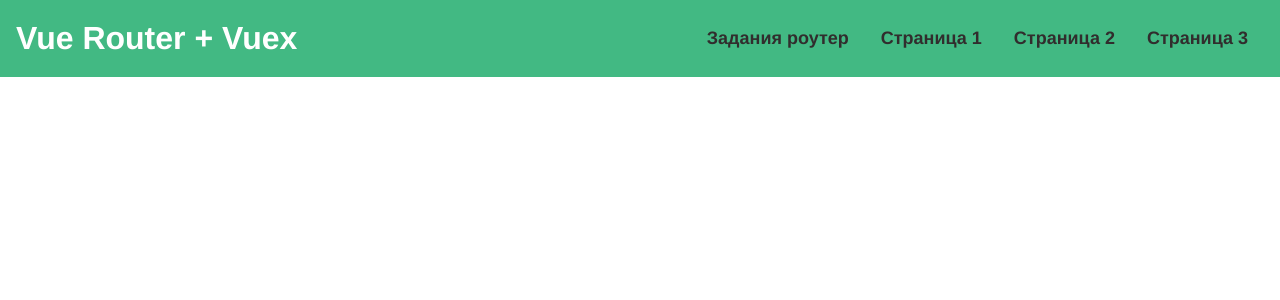
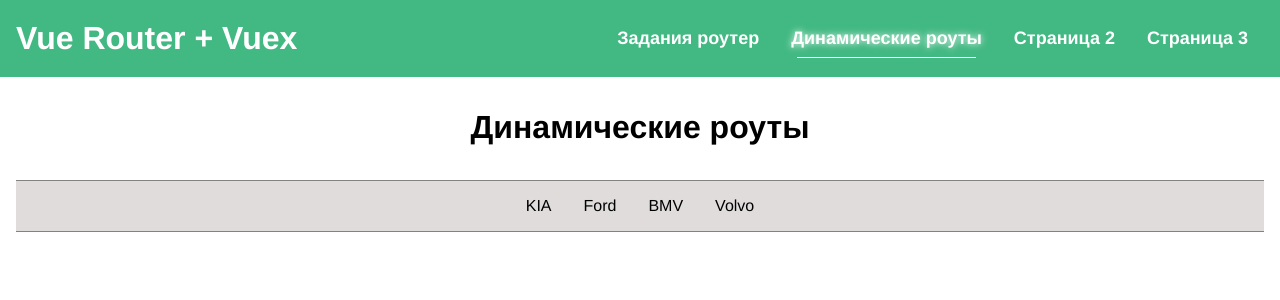
Before and after one commit to VladimirShadrov/vue-router-and-vuex-repetition, a Vue app: page /dinamic-routes in a window 1280 px wide. Shown: the top 300 px of the page. Built offline with nearby package versions, Linux system fonts and the light colour scheme.

Commit message:
Контент "Динамические роуты"

```diff
--- a/src/App.vue
+++ b/src/App.vue
@@ -17,7 +17,7 @@ export default {
     return {
       routerLinks: [
         { id: 2, path: '/', title: 'Задания роутер' },
-        { id: 3, path: '/page1', title: 'Страница 1' },
+        { id: 3, path: '/dinamic-routes', title: 'Динамические роуты' },
         { id: 4, path: '/page2', title: 'Страница 2' },
         { id: 5, path: '/page3', title: 'Страница 3' },
       ],
@@ -52,25 +52,43 @@ export default {
 .router-link__active {
   text-decoration: none;
   font-weight: bold;
-  padding: 8px 16px;
+  border: none;
+  outline: none;
+  position: relative;
+  padding: 0 16px;
+
   transition: all 0.3s;
   font-size: 18px;
 }
 
 .router-link {
-  color: rgb(49, 45, 45);
+  color: white;
 
   &:hover {
-    color: white;
+    text-shadow: 0 0 7px #fff;
   }
 }
 
 .router-link__active {
-  color: white;
+  text-shadow: 0 0 7px #fff;
+
+  &::before {
+    content: '';
+    position: absolute;
+    bottom: -10px;
+    left: 10%;
+    width: 80%;
+    height: 1px;
+    background: white;
+  }
 }
 
 .theme-title {
   text-align: center;
   margin: 16px 0;
 }
+
+.content-wrapper {
+  padding: 16px;
+}
 </style>
--- /dev/null
+++ b/src/components/AppCarDinamic.vue
@@ -0,0 +1,31 @@
+<template>
+  <div class="wrapper">
+    <h1>Автомобиль {{ model }}</h1>
+  </div>
+</template>
+
+<script>
+export default {
+  name: 'app-car-dinamic',
+  data() {
+    return {
+      model: this.$route.params['id'],
+    };
+  },
+  watch: {
+    $route(to) {
+      this.model = to.params['id'];
+    },
+  },
+};
+</script>
+
+<style scoped>
+.wrapper {
+  padding-top: 40px;
+}
+h1 {
+  text-align: center;
+  margin-bottom: 16px;
+}
+</style>
--- /dev/null
+++ b/src/components/AppDinamicRoutes.vue
@@ -0,0 +1,66 @@
+<template>
+  <div class="content-wrapper">
+    <h1 class="theme-title">Динамические роуты</h1>
+    <br />
+    <nav>
+      <router-link class="link" :to="`/dinamic-routes/car/${car.model}`" v-for="car in cars" :key="car.id" active-class="link__active">{{
+        car.model
+      }}</router-link>
+    </nav>
+    <router-view />
+  </div>
+</template>
+
+<script>
+export default {
+  name: 'app-page-1',
+  data() {
+    return {
+      cars: [
+        {
+          id: 1,
+          model: 'KIA',
+          year: 2015,
+        },
+        {
+          id: 2,
+          model: 'Ford',
+          year: 2007,
+        },
+        {
+          id: 3,
+          model: 'BMV',
+          year: 1999,
+        },
+        {
+          id: 4,
+          model: 'Volvo',
+          year: 2019,
+        },
+      ],
+    };
+  },
+};
+</script>
+
+<style scoped>
+nav {
+  padding: 16px 0;
+  border-top: 1px solid #858181;
+  border-bottom: 1px solid #858181;
+  display: flex;
+  justify-content: center;
+  align-items: center;
+  background: #e0dcdc;
+}
+
+.link,
+.link__active {
+  text-decoration: none;
+  margin: 0 16px;
+  color: black;
+}
+.link__active {
+  font-weight: bold;
+}
+</style>
--- a/src/components/AppPage1.vue
+++ /dev/null
@@ -1,11 +0,0 @@
-<template>
-  <h1 class="theme-title">Страница 1</h1>
-</template>
-
-<script>
-export default {
-  name: 'app-page-1',
-};
-</script>
-
-<style></style>
--- a/src/components/AppPage2.vue
+++ b/src/components/AppPage2.vue
@@ -1,5 +1,7 @@
 <template>
-  <h1 class="theme-title">Страница 2</h1>
+  <div class="content-wrapper">
+    <h1 class="theme-title">Страница 2</h1>
+  </div>
 </template>
 
 <script>
--- a/src/components/AppPage3.vue
+++ b/src/components/AppPage3.vue
@@ -1,5 +1,7 @@
 <template>
-  <h1 class="theme-title">Страница 3</h1>
+  <div class="content-wrapper">
+    <h1 class="theme-title">Страница 3</h1>
+  </div>
 </template>
 
 <script>
--- a/src/components/AppRouterTasks.vue
+++ b/src/components/AppRouterTasks.vue
@@ -1,5 +1,26 @@
 <template>
-  <h1 class="theme-title">Задания по теме "Роутер"</h1>
+  <div class="content-wrapper">
+    <h1 class="theme-title">Задания по теме "Роутер"</h1>
+
+    <h3>
+      Задача 1: <br />
+      - Добавить навигацию в хедер;<br />
+      - Настроить роутер и навигацию по страницам;<br />
+      - В адресной строке не должно быть хеша;<br />
+      - Активному пункту меню добавить активный класс;<br />
+    </h3>
+    <br /><br />
+
+    <h2>Тема: Динамические роуты</h2>
+    <br />
+    <h3>
+      Задача 2: <br />
+      - <br />
+      - <br />
+      - <br />
+    </h3>
+    <br /><br />
+  </div>
 </template>
 
 <script>
```
Also changed, not shown: src/router/index.ts (+10 -3 lines).
